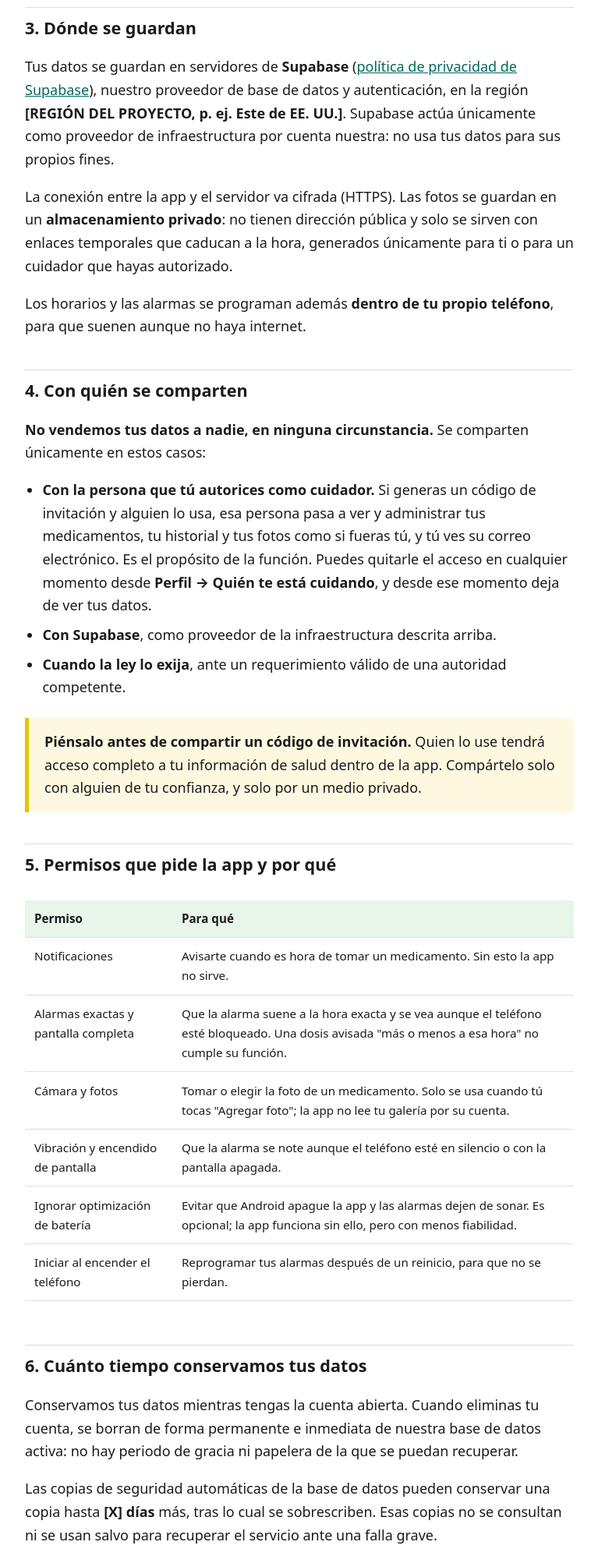
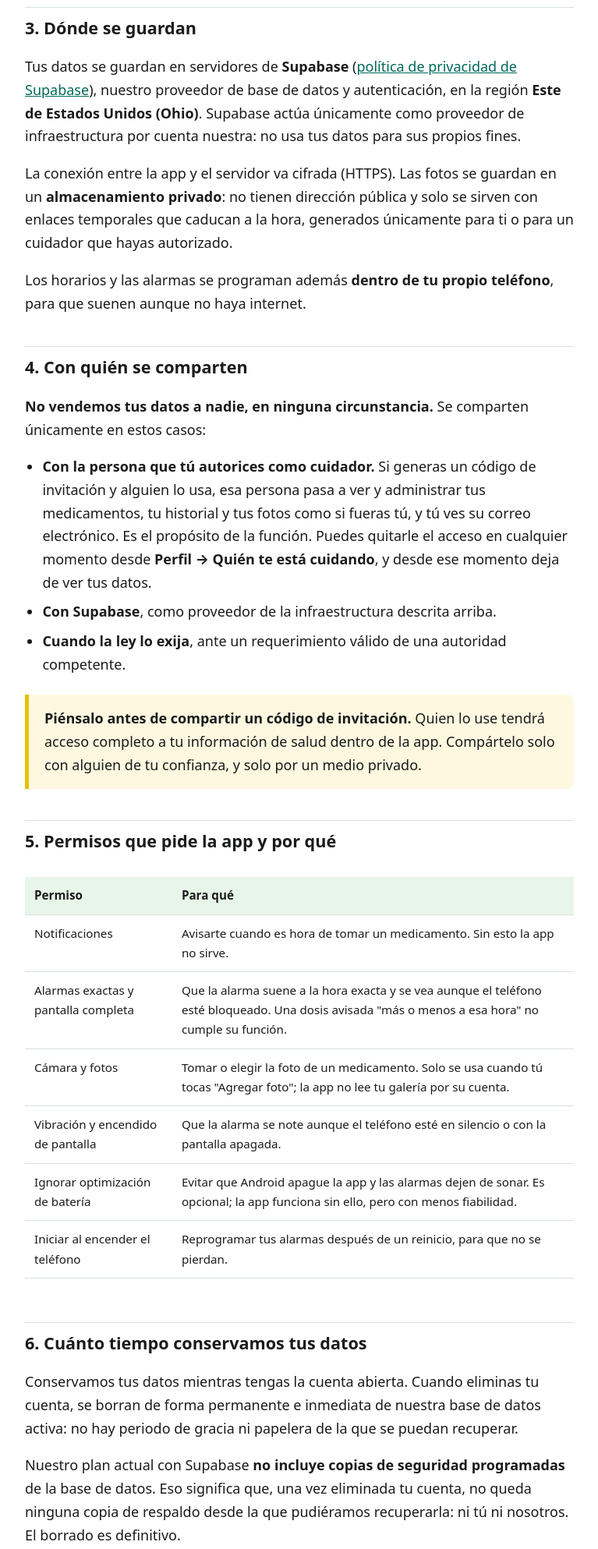
Before and after one commit to Isai-Guilbert-Gordillo/pastillero-app, a website: page docs/privacidad.html in a window 1280 px wide. Shown: the part 1640-3627 px from the top of the page at 78% size, without its empty margins (256-1023 px from the left). Drawn offline with Linux system fonts and the light colour scheme.

Commit message:
docs: cierra los últimos datos de las páginas legales
Región del proyecto: Este de Estados Unidos (Ohio), us-east-2.

Retención de copias: el plan gratuito de Supabase no incluye respaldos
programados, así que la frase sobre "copias que se conservan X días más" era
directamente falsa. Ahora ambas páginas afirman lo que de verdad ocurre: al
eliminar la cuenta no queda copia de respaldo alguna y el borrado es
definitivo. Es más simple y además menos que declarar en el formulario de
Seguridad de los datos.

Queda anotado en el README de docs que subir a Supabase Pro añade 7 días de
respaldos y volvería falsa esa afirmación: hay que reescribirla el mismo día
que se cambie de plan.

No quedan marcadores sin rellenar en las tres páginas.

Co-Authored-By: Claude Opus 5 <noreply@anthropic.com>

```diff
--- a/docs/privacidad.html
+++ b/docs/privacidad.html
@@ -76,7 +76,7 @@
 
   <h2>3. Dónde se guardan</h2>
   <p>
-    Tus datos se guardan en servidores de <strong>Supabase</strong> (<a href="https://supabase.com/privacy" target="_blank" rel="noopener">política de privacidad de Supabase</a>), nuestro proveedor de base de datos y autenticación, en la región <strong>[REGIÓN DEL PROYECTO, p. ej. Este de EE. UU.]</strong>. Supabase actúa únicamente como proveedor de infraestructura por cuenta nuestra: no usa tus datos para sus propios fines.
+    Tus datos se guardan en servidores de <strong>Supabase</strong> (<a href="https://supabase.com/privacy" target="_blank" rel="noopener">política de privacidad de Supabase</a>), nuestro proveedor de base de datos y autenticación, en la región <strong>Este de Estados Unidos (Ohio)</strong>. Supabase actúa únicamente como proveedor de infraestructura por cuenta nuestra: no usa tus datos para sus propios fines.
   </p>
   <p>
     La conexión entre la app y el servidor va cifrada (HTTPS). Las fotos se guardan en un <strong>almacenamiento privado</strong>: no tienen dirección pública y solo se sirven con enlaces temporales que caducan a la hora, generados únicamente para ti o para un cuidador que hayas autorizado.
@@ -146,7 +146,7 @@
     Conservamos tus datos mientras tengas la cuenta abierta. Cuando eliminas tu cuenta, se borran de forma permanente e inmediata de nuestra base de datos activa: no hay periodo de gracia ni papelera de la que se puedan recuperar.
   </p>
   <p>
-    Las copias de seguridad automáticas de la base de datos pueden conservar una copia hasta <strong>[X] días</strong> más, tras lo cual se sobrescriben. Esas copias no se consultan ni se usan salvo para recuperar el servicio ante una falla grave.
+    Nuestro plan actual con Supabase <strong>no incluye copias de seguridad programadas</strong> de la base de datos. Eso significa que, una vez eliminada tu cuenta, no queda ninguna copia de respaldo desde la que pudiéramos recuperarla: ni tú ni nosotros. El borrado es definitivo.
   </p>
 
   <h2>7. Tus derechos</h2>
```
Also changed, not shown: docs/eliminar-cuenta.html (+1 -1 lines), docs/README.md.
